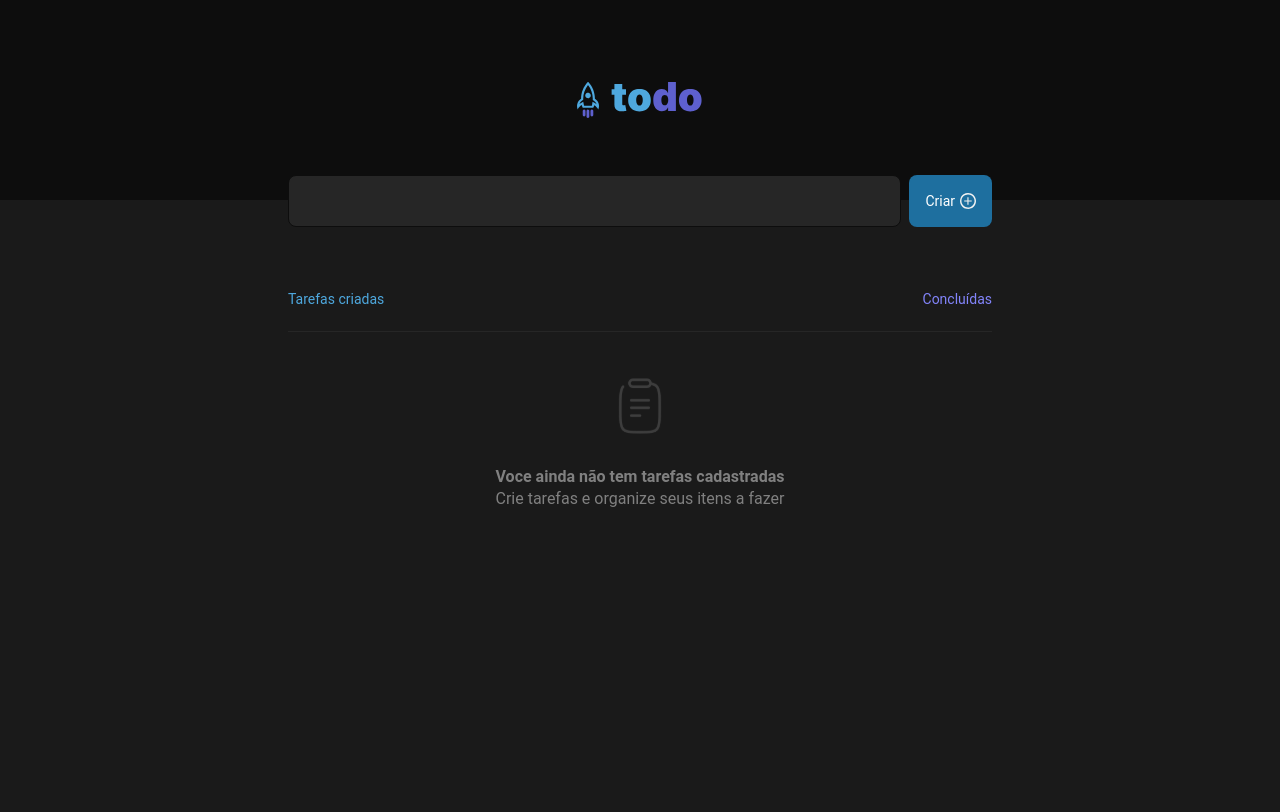
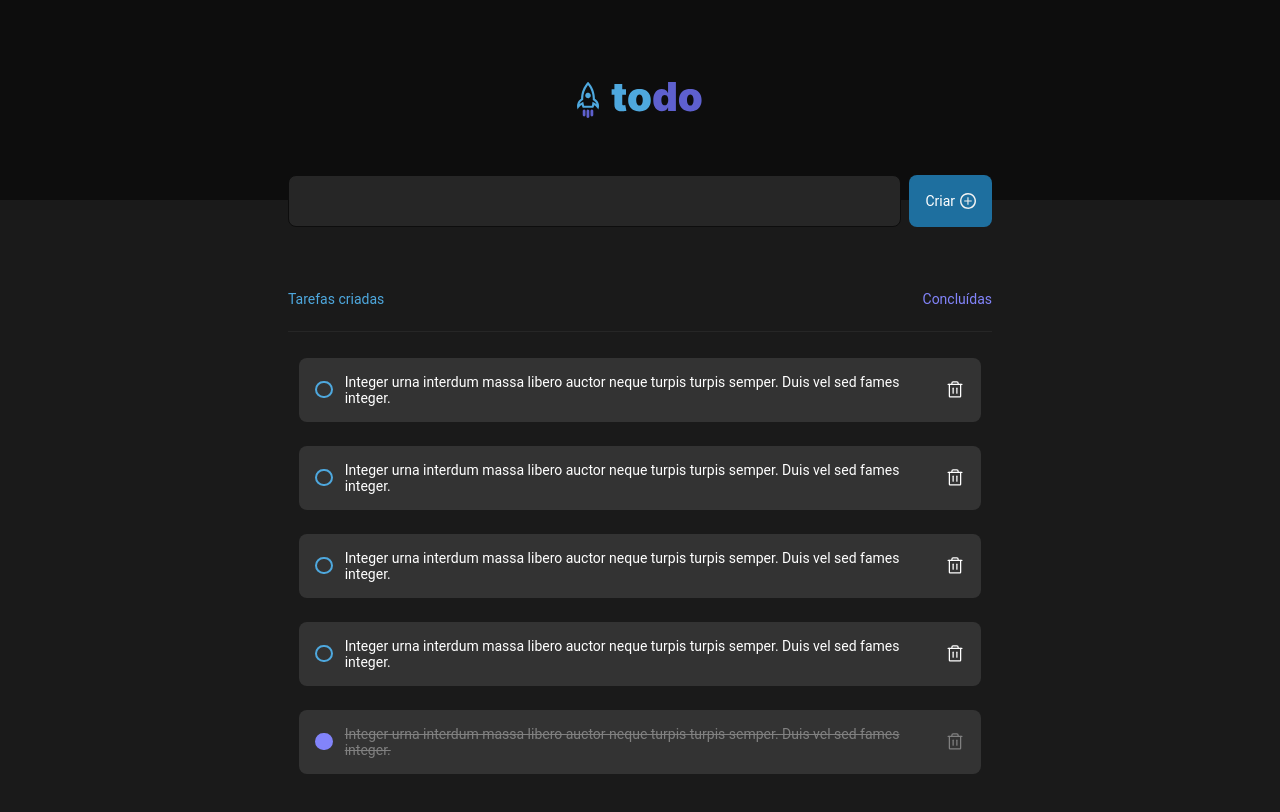
Before and after one commit to laisescorcio/todolist-rocketseat-reactjs, a React (Vite) app: page / in a window 1280 px wide. Shown: the top 812 px of the page. Built offline with nearby package versions, Linux system fonts and the light colour scheme.

Commit message:
style: padding fixed

```diff
--- a/src/App.jsx
+++ b/src/App.jsx
@@ -8,7 +8,7 @@ import { Trash } from 'phosphor-react'
 import styles from './App.module.css'
 
 function App() {
-  const [isEmpty, setIsEmpty] = useState(true)
+  const [isEmpty, setIsEmpty] = useState(false)
 
   return (
     <div className="App">
--- a/src/App.module.css
+++ b/src/App.module.css
@@ -85,7 +85,7 @@
     align-items: center;
     border-top: 1px solid #262626;
     min-width: 44rem;
-    padding-top: 0.75rem;
+    padding-top: 14rem;
     height: 15.25rem;
 }
 
```
